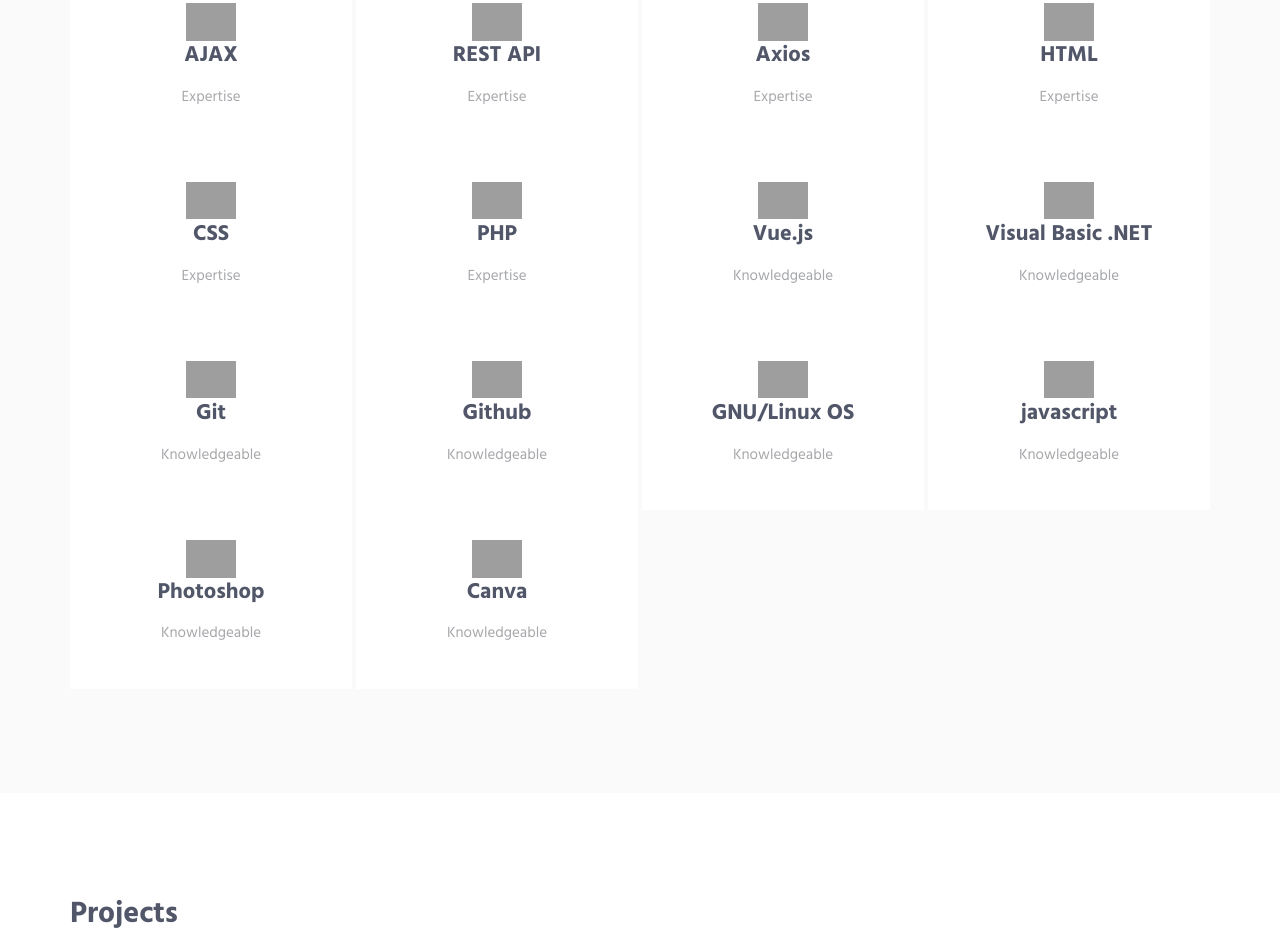
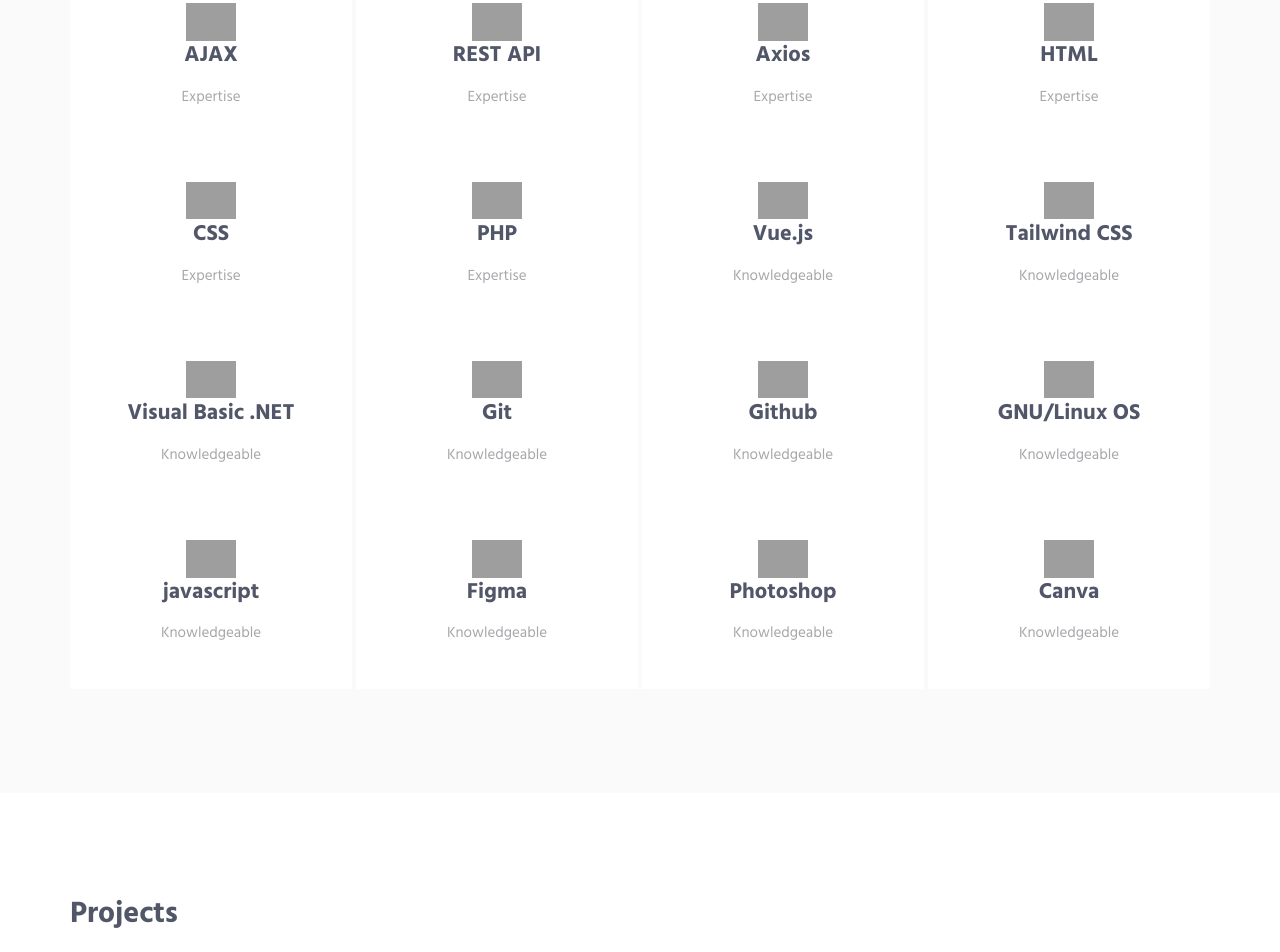
Before and after one commit to nicegood123/portfolio, a plain HTML site: page index.html in a window 1280 px wide. Shown: the part 1911-2863 px from the top of the page. Drawn offline with nearby package versions, Linux system fonts and the light colour scheme; grey boxes are pictures that could not be loaded.

Commit message:
Add figma skill

```diff
--- a/index.html
+++ b/index.html
@@ -322,7 +322,7 @@
                             </div>
                         </div>
                     </div>
-                    <!-- <div class="col-md-3 col-sm-6">
+                    <div class="col-md-3 col-sm-6">
                         <div class="service text-center" data-height="height">
                             <div class="service-element">
                                 <img src="https://cdn.jsdelivr.net/gh/devicons/devicon/icons/tailwindcss/tailwindcss-plain.svg"
@@ -333,7 +333,7 @@
                                 <p>Knowledgeable</p>
                             </div>
                         </div>
-                    </div> -->
+                    </div>
                     <div class="col-md-3 col-sm-6">
                         <div class="service text-center" data-height="height">
                             <div class="service-element">
@@ -390,6 +390,18 @@
                             </div>
                             <div class="service-info">
                                 <h3>javascript</h3>
+                                <p>Knowledgeable</p>
+                            </div>
+                        </div>
+                    </div>
+                    <div class="col-md-3 col-sm-6">
+                        <div class="service text-center" data-height="height">
+                            <div class="service-element">
+                                <img src="https://cdn.jsdelivr.net/gh/devicons/devicon/icons/figma/figma-original.svg"
+                                    width="50px" />
+                            </div>
+                            <div class="service-info">
+                                <h3>Figma</h3>
                                 <p>Knowledgeable</p>
                             </div>
                         </div>
```
